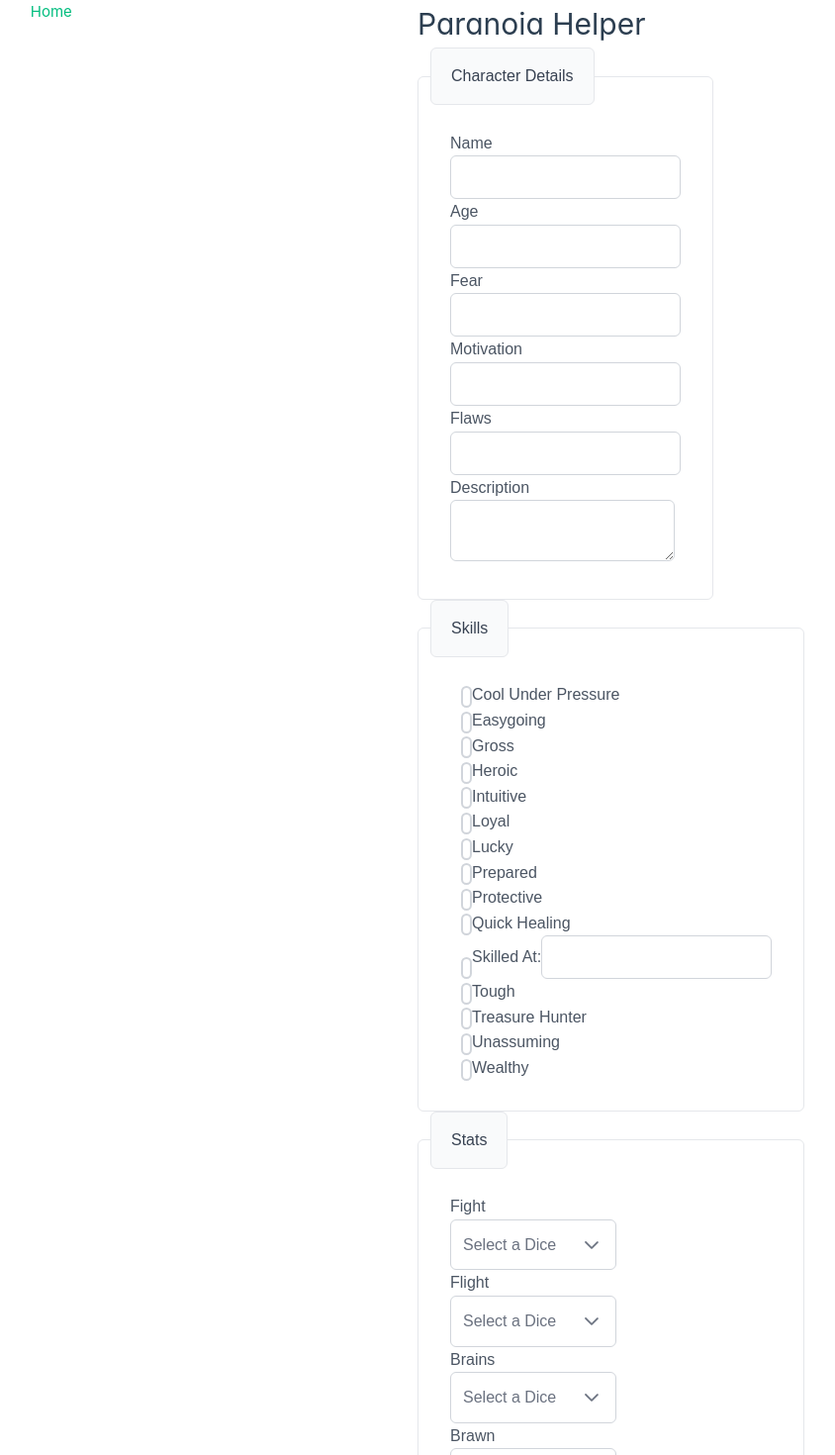
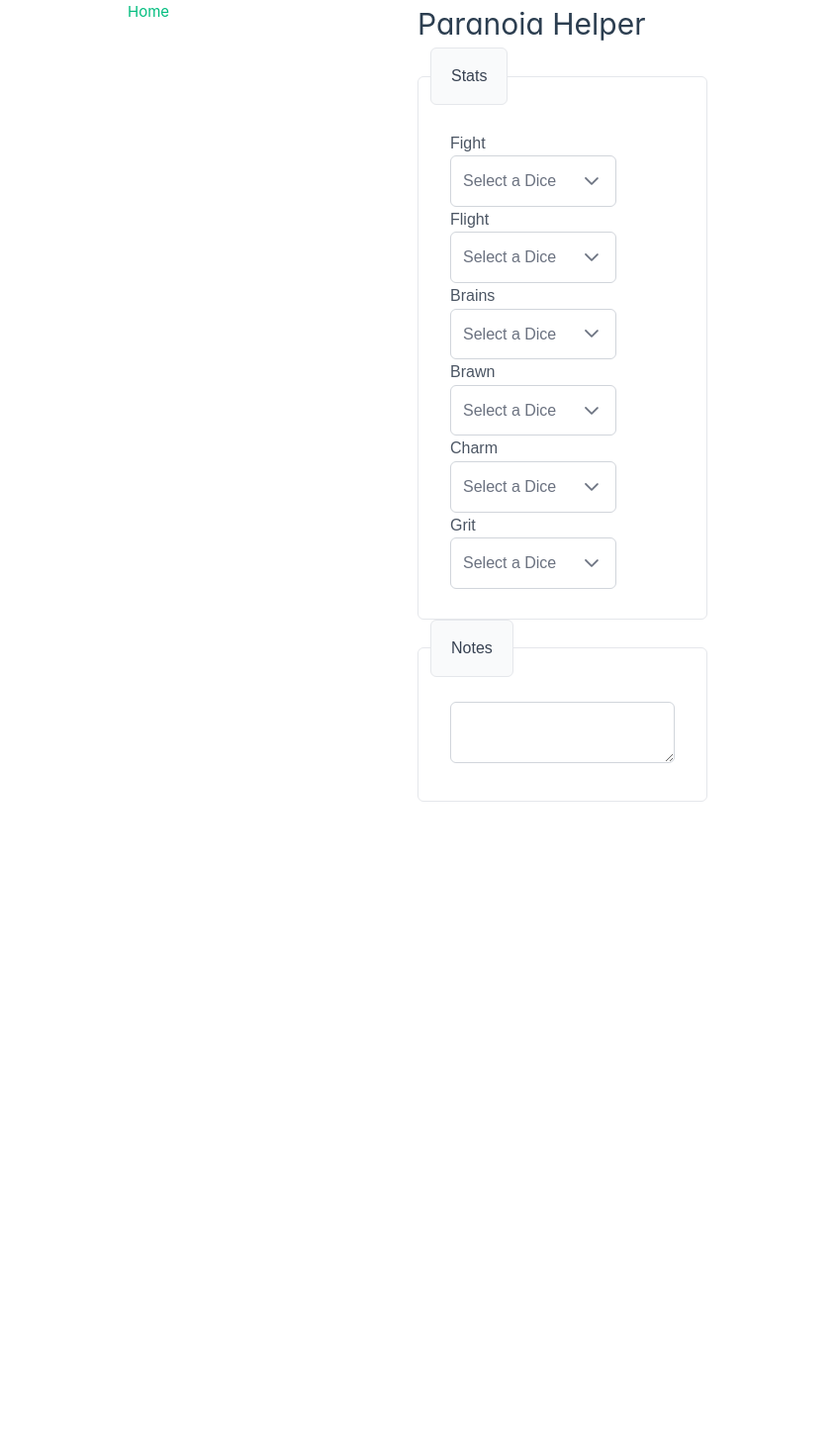
Before and after one commit to catharsisjelly/kids-on-bikes-vue, a Vue app: page / in a window 1280 px wide. Shown: the top 1470 px of the page at 99% size, without its empty margins (218-1062 px from the left). After the commit the page ends 810 px from the top, so only its background shows below. Built offline with nearby package versions, Linux system fonts and the light colour scheme; a web font is replaced by a local one.

Commit message:
Adding basic functionality of components

```diff
--- a/src/components/CharacterSheet/CharacterSheet.vue
+++ b/src/components/CharacterSheet/CharacterSheet.vue
@@ -13,11 +13,11 @@ const notes = ref()
 </script>
 
 <template>
-    <Details />
-    <Skills />
+    <!-- <Details /> -->
+    <!-- <Skills /> -->
     <Stats />
-    <Inventory />
-    <AdversityTokens />
+    <!-- <Inventory /> -->
+    <!-- <AdversityTokens /> -->
     <div>
         <Fieldset legend="Notes">
             <Textarea v-model="notes" />
--- a/src/components/CharacterSheet/Inventory.vue
+++ b/src/components/CharacterSheet/Inventory.vue
@@ -1,16 +1,35 @@
 <script setup lang="ts">
 import { ref } from 'vue'
 import Fieldset from 'primevue/fieldset'
-import Textarea from 'primevue/textarea'
+import InputText from 'primevue/inputtext'
 
-const inventory = ref()
+const inventory = ref([])
+
+const removeItem = (index: number) => {
+    inventory.value.splice(index, 1)
+}
+
+const addItem = (event: Event) => {
+    if (event.target !== null) {
+        inventory.value.push(event.target.value)
+    }
+}
 
 </script>
 
 <template>
     <div>
         <Fieldset legend="Inventory">
-            <Textarea v-model="inventory" />
+            <ul>
+                <li v-for="(item, index) in inventory" :key="index">
+                    {{ item }}
+                    <button @click="removeItem(index)">Remove</button>
+                </li>
+            </ul>
+            <div class="field grid">
+                <label for="name" class="col-fixed">Add Item</label>
+                <InputText id="name" type="text" @keyup.enter="addItem"/>
+            </div>
         </Fieldset>
     </div>
 </template>
--- a/src/components/CharacterSheet/Skills.vue
+++ b/src/components/CharacterSheet/Skills.vue
@@ -1,74 +1,86 @@
 <script setup lang="ts">
-import { ref } from 'vue'
+import { ref, unref } from 'vue'
 import InputText from 'primevue/inputtext'
 import Checkbox from 'primevue/checkbox'
 import Fieldset from 'primevue/fieldset'
 
 const skills = ref([])
+const displayError = ref(false)
+
+const changeSkill = (value: any) => {
+    if (unref(skills).length > 3) {
+        displayError.value = true
+    } else {
+        displayError.value = false
+    }
+}
 </script>
 
 <template>
+    <div v-if="displayError" class="card">
+        <p>The maxiimum number of skills are 3</p>
+    </div>
     <div class="card">
         <Fieldset legend="Skills">
             <div class="field-checkbox">
-                <Checkbox v-model="skills" name="skill1" value="Cool Under Pressure" />
+                <Checkbox v-model="skills" name="skill1" value="Cool Under Pressure" @input="changeSkill" />
                 <label for="skill1">Cool Under Pressure</label>
             </div>
             <div class="field-checkbox">
-                <Checkbox v-model="skills" name="skill2" value="Easygoing" />
+                <Checkbox v-model="skills" name="skill2" value="Easygoing" @input="changeSkill" />
                 <label for="skill2">Easygoing</label>
             </div>
             <div class="field-checkbox">
-                <Checkbox v-model="skills" name="skill3" value="Gross" />
+                <Checkbox v-model="skills" name="skill3" value="Gross" @input="changeSkill" />
                 <label for="skill3">Gross</label>
             </div>
             <div class="field-checkbox">
-                <Checkbox v-model="skills" name="skill4" value="Heroic" />
+                <Checkbox v-model="skills" name="skill4" value="Heroic" @input="changeSkill" />
                 <label for="skill4">Heroic</label>
             </div>
             <div class="field-checkbox">
-                <Checkbox v-model="skills" name="skill5" value="Intuitive" />
+                <Checkbox v-model="skills" name="skill5" value="Intuitive" @input="changeSkill" />
                 <label for="skill5">Intuitive</label>
             </div>
             <div class="field-checkbox">
-                <Checkbox v-model="skills" name="skill6" value="Loyal" />
+                <Checkbox v-model="skills" name="skill6" value="Loyal" @input="changeSkill" />
                 <label for="skill6">Loyal</label>
             </div>
             <div class="field-checkbox">
-                <Checkbox v-model="skills" name="skill7" value="Lucky" />
+                <Checkbox v-model="skills" name="skill7" value="Lucky" @input="changeSkill" />
                 <label for="skill7">Lucky</label>
             </div>
             <div class="field-checkbox">
-                <Checkbox v-model="skills" name="skill8" value="Prepared" />
+                <Checkbox v-model="skills" name="skill8" value="Prepared" @input="changeSkill" />
                 <label for="skill8">Prepared</label>
             </div>
             <div class="field-checkbox">
-                <Checkbox v-model="skills" name="skill9" value="Protective" />
+                <Checkbox v-model="skills" name="skill9" value="Protective" @input="changeSkill" />
                 <label for="skill9">Protective</label>
             </div>
             <div class="field-checkbox">
-                <Checkbox v-model="skills" name="skill10" value="Quick Healing" />
+                <Checkbox v-model="skills" name="skill10" value="Quick Healing" @input="changeSkill" />
                 <label for="skill10">Quick Healing</label>
             </div>
             <div class="field-checkbox">
-                <Checkbox v-model="skills" name="skill11" value="Skilled At:" />
+                <Checkbox v-model="skills" name="skill11" value="Skilled At:" @input="changeSkill" />
                 <label for="skill11">Skilled At:</label>
                 <InputText type="text"></InputText>
             </div>
             <div class="field-checkbox">
-                <Checkbox v-model="skills" name="skill12" value="Tough" />
+                <Checkbox v-model="skills" name="skill12" value="Tough" @input="changeSkill" />
                 <label for="skill12">Tough</label>
             </div>
             <div class="field-checkbox">
-                <Checkbox v-model="skills" name="skill13" value="Treasure Hunter" />
+                <Checkbox v-model="skills" name="skill13" value="Treasure Hunter" @input="changeSkill" />
                 <label for="skill13">Treasure Hunter</label>
             </div>
             <div class="field-checkbox">
-                <Checkbox v-model="skills" name="skill14" value="Unassuming" />
+                <Checkbox v-model="skills" name="skill14" value="Unassuming" @input="changeSkill" />
                 <label for="skill14">Unassuming</label>
             </div>
             <div class="field-checkbox">
-                <Checkbox v-model="skills" name="skill15" value="Wealthy" />
+                <Checkbox v-model="skills" name="skill15" value="Wealthy" @input="changeSkill" />
                 <label for="skill15">Wealthy</label>
             </div>
         </Fieldset>
--- a/src/components/CharacterSheet/Stats.vue
+++ b/src/components/CharacterSheet/Stats.vue
@@ -1,5 +1,5 @@
 <script setup lang="ts">
-import { ref } from 'vue'
+import { ref, unref } from 'vue'
 import Dropdown from 'primevue/dropdown'
 import Fieldset from 'primevue/fieldset'
 
@@ -20,34 +20,53 @@ const stats = ref({
     charm: undefined,
     grit: undefined,
 })
+
+const displayError = ref(false)
+
+const changeAvailableDice = ({originalEvent, value}: {originalEvent: Event, value: any}) => {
+    const values = Object.values(unref(stats))
+    const hasDuplicates = values.filter((item: any, index: number) => {
+        if (item === undefined) {
+            return
+        }
+        return values.indexOf(item) !== index
+    })
+    if (hasDuplicates.length >= 1) {
+        displayError.value = true
+    } else {
+        displayError.value = false
+    }
+}
+
 </script>
 
 <template>
+    <div v-if="displayError">You should only have one of each dice</div>
     <div class="card">
         <Fieldset legend="Stats">
             <div>
                 <div>Fight</div>
-                <Dropdown v-model="stats.fight" :options="availableDice" optionLabel="name" optionValue="value" placeholder="Select a Dice" />
+                <Dropdown v-model="stats.fight" inputId="fight" :options="availableDice" optionLabel="name" optionValue="value" placeholder="Select a Dice" @change="changeAvailableDice"/>
             </div>
             <div>
                 <div>Flight</div>
-                <Dropdown v-model="stats.flight" :options="availableDice" optionLabel="name" optionValue="value" placeholder="Select a Dice" />
+                <Dropdown v-model="stats.flight" inputId="flight" :options="availableDice" optionLabel="name" optionValue="value" placeholder="Select a Dice" @change="changeAvailableDice"/>
             </div>
             <div>
                 <div>Brains</div>
-                <Dropdown v-model="stats.brains" :options="availableDice" optionLabel="name" optionValue="value" placeholder="Select a Dice" />
+                <Dropdown v-model="stats.brains" inputId="brains" :options="availableDice" optionLabel="name" optionValue="value" placeholder="Select a Dice" @change="changeAvailableDice"/>
             </div>
             <div>
                 <div>Brawn</div>
-                <Dropdown v-model="stats.brawn" :options="availableDice" optionLabel="name" optionValue="value" placeholder="Select a Dice" />
+                <Dropdown v-model="stats.brawn" inputId="brawn" :options="availableDice" optionLabel="name" optionValue="value" placeholder="Select a Dice" @change="changeAvailableDice"/>
             </div>
             <div>
                 <div>Charm</div>
-                <Dropdown v-model="stats.charm" :options="availableDice" optionLabel="name" optionValue="value" placeholder="Select a Dice" />
+                <Dropdown v-model="stats.charm" inputId="charm" :options="availableDice" optionLabel="name" optionValue="value" placeholder="Select a Dice" @change="changeAvailableDice"/>
             </div>
             <div>
                 <div>Grit</div>
-                <Dropdown v-model="stats.grit" :options="availableDice" optionLabel="name" optionValue="value" placeholder="Select a Dice" />
+                <Dropdown v-model="stats.grit" inputId="grit" :options="availableDice" optionLabel="name" optionValue="value" placeholder="Select a Dice" @change="changeAvailableDice"/>
             </div>
         </Fieldset>
     </div>
```
